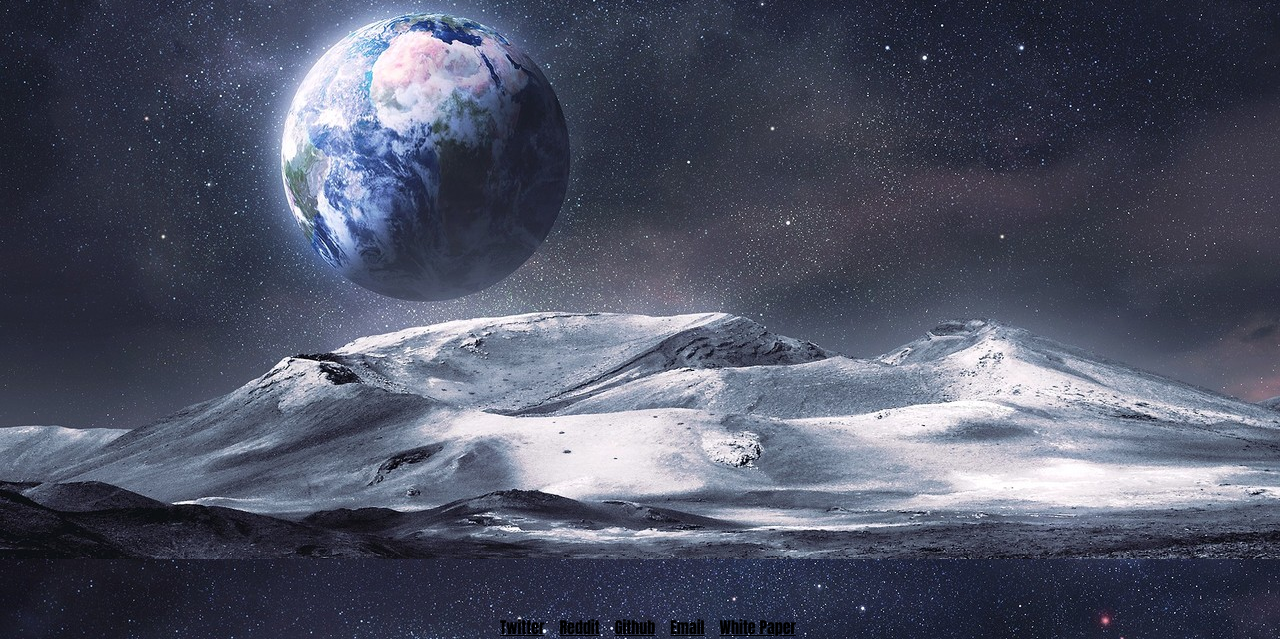
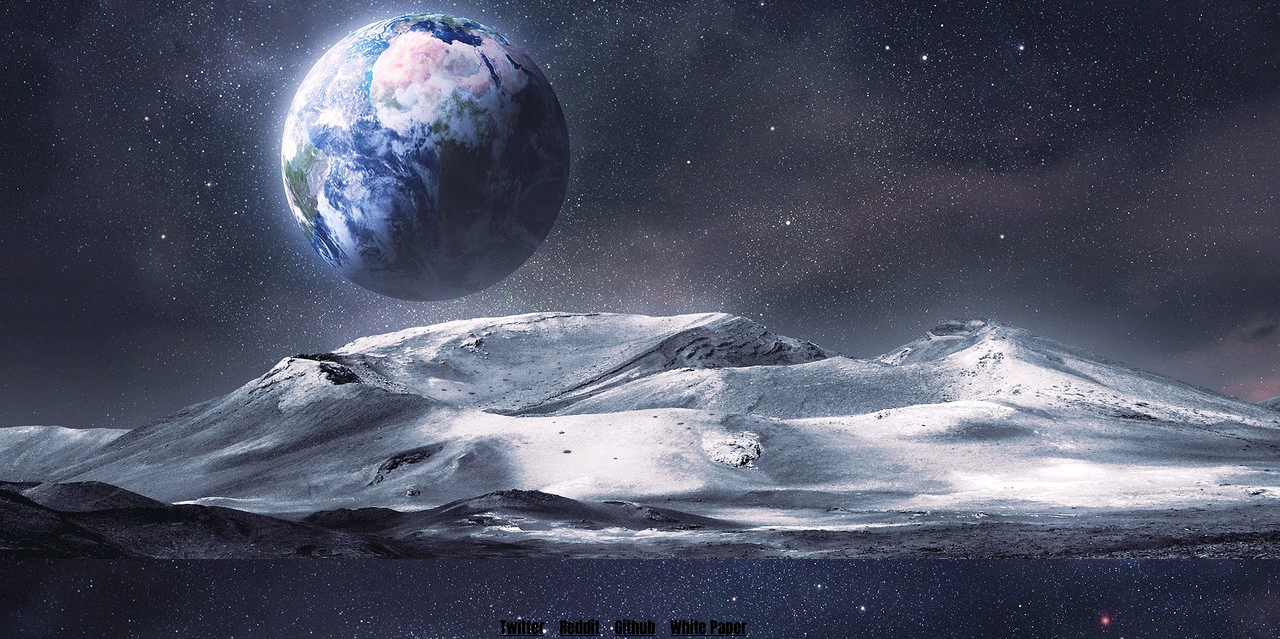
Before and after one commit to satoshium/satoshium.github.io, a plain HTML site: page index.html in a window 1280 px wide. Shown: the part 161-800 px from the top of the page. Drawn offline with Linux system fonts and the light colour scheme.

Commit message:
Update index.html

```diff
--- a/index.html
+++ b/index.html
@@ -22,7 +22,6 @@
  <a href="https://twitter.com/satoshiumorg">Twitter</a>&nbsp;&nbsp;&nbsp;
  <a href="https://reddit.com/r/satoshium">Reddit</a>&nbsp;&nbsp;&nbsp;
  <a href="https://github.com/satoshium">Github</a>&nbsp;&nbsp;&nbsp;
- <a href="mailto:info@satoshium.org">Email</a>&nbsp;&nbsp;&nbsp;
  <a href="satoshium.pdf">White Paper</a>&nbsp;&nbsp;&nbsp;
 </div>
 </body>
```
